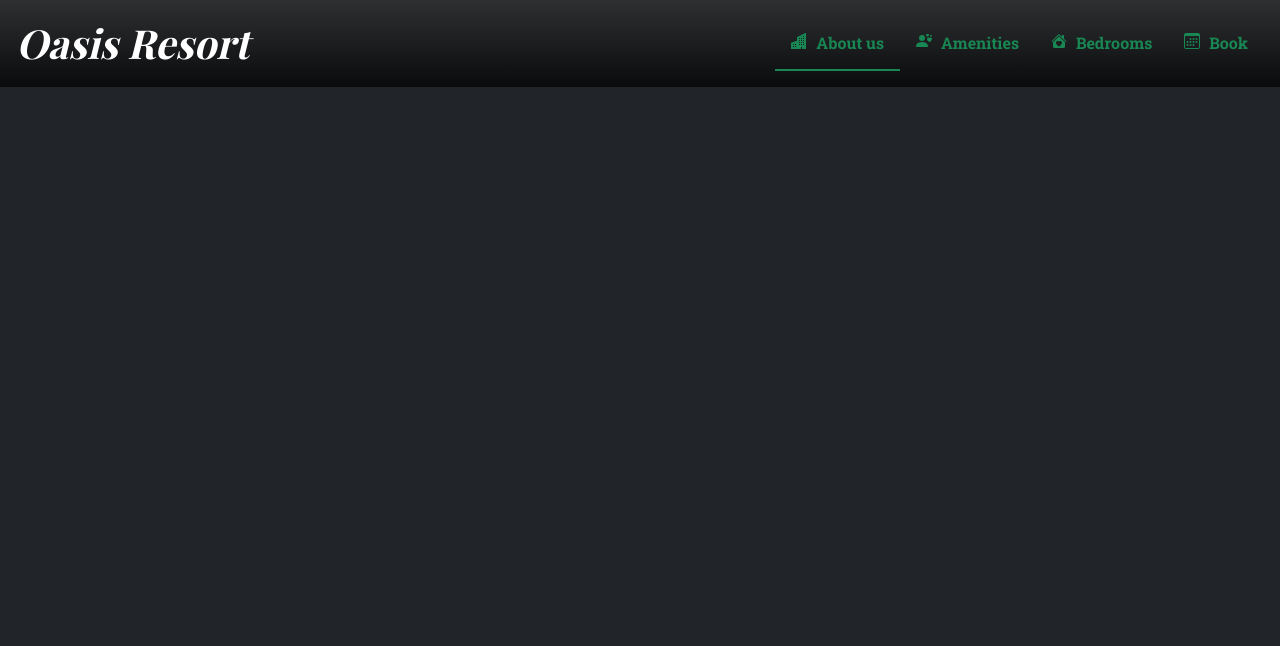
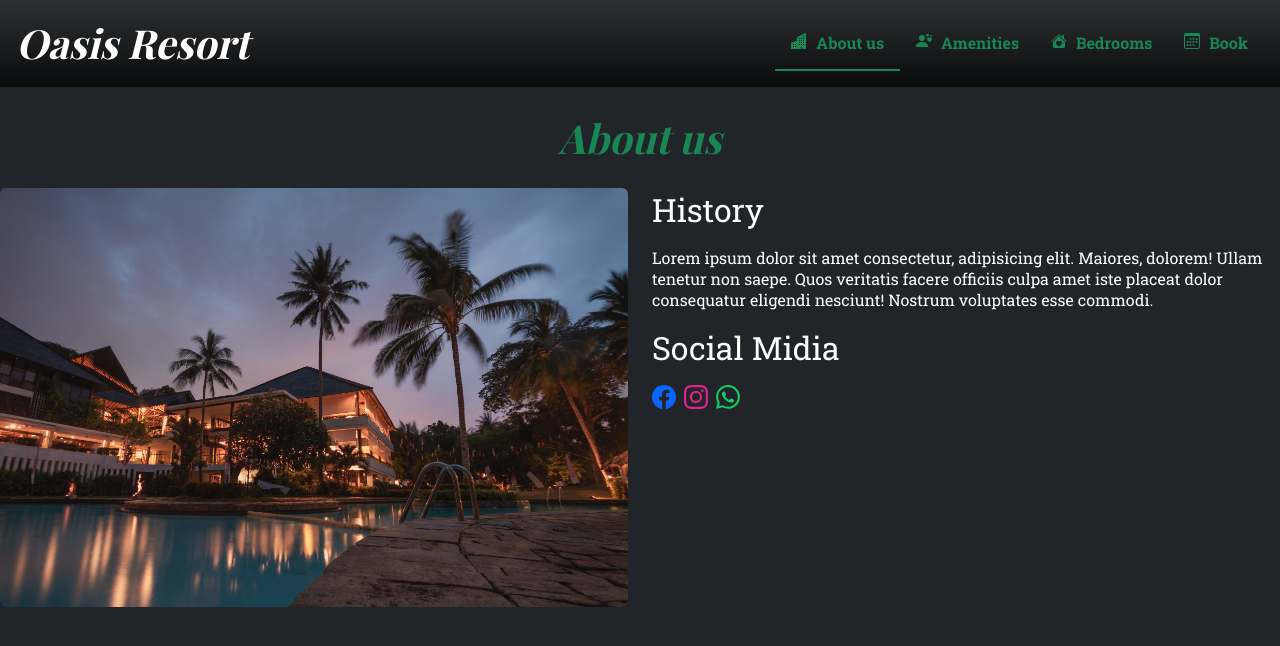
Before and after one commit to FabricioMeneze5/OasisHotel2, a website: page index.html in a window 1280 px wide. Drawn offline with nearby package versions, Linux system fonts and the light colour scheme; files that its build step writes are made by us from their sources; files whose address does not match are found by name; a web font is replaced by a local one.

Commit message:
ADD section aboutUs

```diff
--- a/index.html
+++ b/index.html
@@ -40,5 +40,37 @@
             </nav>
         </div>
     </header>
+    <div class="container">
+        <section id="aboutUs">
+            <h2 class="title--big">About us</h2>
+            <div class="aboutUs">
+                <div class="aboutUs__child">
+                    <img src="./dist/images/aboutUs/front of the hotel.jpg">
+                </div>
+                <div class="aboutUs__child">
+                    <h3 class="title">History</h3>
+                    <p class="text">Lorem ipsum dolor sit amet consectetur, adipisicing elit. Maiores, dolorem! Ullam tenetur non saepe. Quos veritatis facere officiis culpa amet iste placeat dolor consequatur eligendi nesciunt! Nostrum voluptates esse commodi.</p>
+                    <h3 class="title">Social Midia</h3>
+                    <ul class="socialMidia">
+                        <li class="socialMidia__item">
+                            <a href="#">
+                                <img src="./dist/images/aboutUs/facebook.svg">
+                            </a>
+                        </li>
+                        <li class="socialMidia__item">
+                            <a href="#">
+                                <img src="./dist/images/aboutUs/instagram.svg">
+                            </a>
+                        </li>
+                        <li class="socialMidia__item">
+                            <a href="#">
+                                <img src="./dist/images/aboutUs/whatsapp.svg">
+                            </a>
+                        </li>
+                    </ul>
+                </div>
+            </div>
+        </section>
+    </div>
 </body>
 </html>
--- /dev/null
+++ b/src/styles/_aboutUs.scss
@@ -0,0 +1,50 @@
+@use 'colors';
+
+#aboutUs {
+    h2 {
+        text-align: center;
+        font-style: italic;
+        color: colors.$secondaryColor;
+    }
+
+    .aboutUs {
+        display: grid;
+        grid-template-columns: 1fr 1fr;
+        gap: 24px;
+
+        h3 {
+            font-weight: 400;
+        }
+
+        &__child:nth-child(1)  {
+            img {
+                width: 100%;
+                border-radius: 0.37rem;
+            }
+        }
+
+        &__child:nth-child(2) {
+            color: colors.$title1Color;
+
+            p {
+                margin: 16px 0;
+            }
+
+            h3 {
+                margin-bottom: 16px;
+            }
+
+            .socialMidia {
+                display: flex;
+
+                &__item {
+                    margin-right: 8px;
+
+                    img {
+                        width: 24px;
+                    }
+                }
+            }
+        }
+    }
+}
--- a/src/styles/main.scss
+++ b/src/styles/main.scss
@@ -1,6 +1,7 @@
 @use 'reset';
 @use 'colors';
 @use 'header';
+@use 'aboutUs';
 
 body {
     background-color: colors.$bgColor;
@@ -8,6 +9,10 @@ body {
 
 h1, h2 {
     font-family: 'Playfair Display', serif;
+}
+
+h2 {
+    margin: 24px 0;
 }
 
 @mixin title($fontSize: 32px) {
```
Also changed, not shown: src/images/aboutUs/facebook.svg (added), src/images/aboutUs/front of the hotel.jpg (renamed from src/images/front of the hotel.jpg), src/images/aboutUs/instagram.svg (added), src/images/aboutUs/whatsapp.svg (added).
